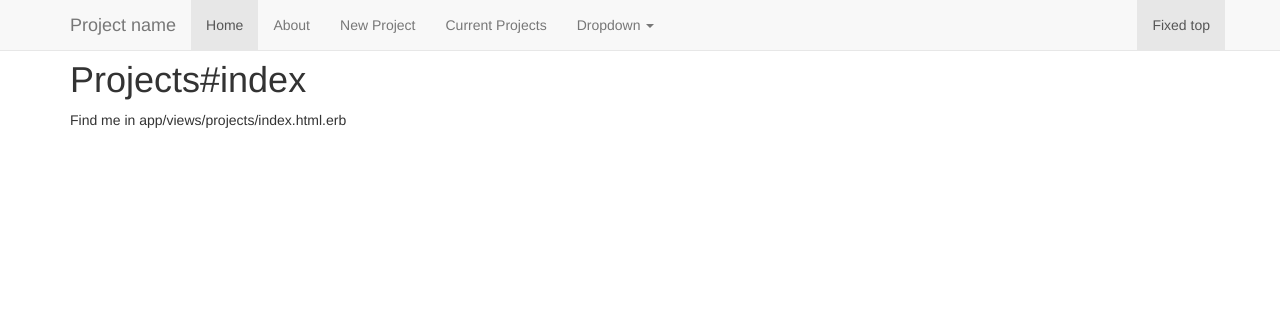
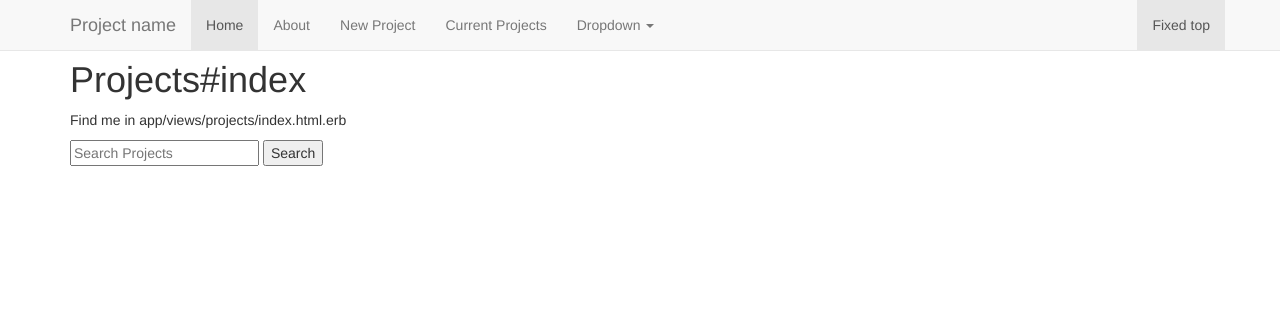
Before and after one commit to tkbeili/PM_Tool, a Rails app: page /projects in a window 1280 px wide. Shown: the top 311 px of the page. Run offline with Rails 7, Linux system fonts and the light colour scheme; data that the repository does not hold is empty; style sheets or scripts are compiled from the project's sources; some libraries are stand-ins or nearby versions.

Commit message:
PM Tool: Searching Assignment - added search query to model - search parameters assigned to instance variable @projects in project controller / index action - search bar added to /views/project/index.html.erb

```diff
--- a/app/controllers/projects_controller.rb
+++ b/app/controllers/projects_controller.rb
@@ -1,16 +1,24 @@
 class ProjectsController < ApplicationController
+
   def index
-    @projects = Project.all
+    # @projects = Project.all
+
+    if params[:search]
+      @projects = Project.search(params[:search]).order("created_at DESC")
+    else
+      @projects = Project.all.order('created_at DESC')
+    end
   end
+
 
   def create
     @project = Project.new params.require(:project).permit(:title, :description, :due_date)
-    # if @project.save
-    #   redirect_to projects_path, notice: "Project Created"
-    # else
-    #   render :new
-    # end
-    render text: params
+    if @project.save
+      redirect_to projects_path, notice: "Project Created"
+    else
+      render :new
+    end
+    # render text: params
   end
 
   def new
--- a/app/models/project.rb
+++ b/app/models/project.rb
@@ -1,4 +1,8 @@
 class Project < ActiveRecord::Base
   validates :title, presence: true, uniqueness: { case_sensitive: false }
 
+  def self.search(query)
+    where("title ILIKE ? OR description ILIKE ?", "%#{query}%", "%#{query}%")
+  end
+
 end
--- a/app/views/projects/index.html.erb
+++ b/app/views/projects/index.html.erb
@@ -1,6 +1,10 @@
 <h1>Projects#index</h1>
 <p>Find me in app/views/projects/index.html.erb</p>
 
+<%= form_tag(projects_path, :method => "get", id: "search-form") do %>
+  <%= text_field_tag :search, params[:search], placeholder: "Search Projects" %>
+  <%= submit_tag "Search", :name => nil %>
+<% end %>
 
 <% @projects.each do |project| %>
   <h4><%= link_to project.title, project_path(project) %></h4>
```
